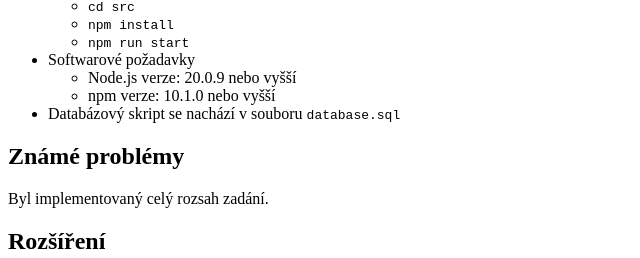
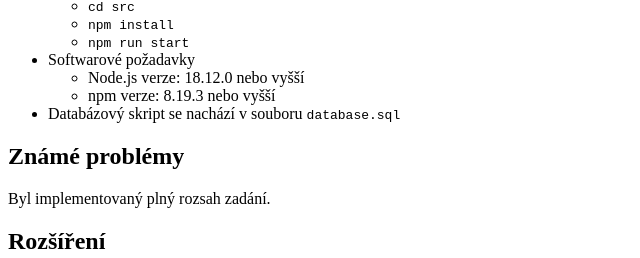
Before and after one commit to fix1t/but-iis-iot-is, a plain HTML site: page doc/doc.html in a window 1280 px wide. Shown: the part 1778-2036 px from the top of the page, 0-640 px from the left. Drawn offline with Linux system fonts and the light colour scheme.

Commit message:
updated minimal versions

```diff
--- a/doc/doc.html
+++ b/doc/doc.html
@@ -123,14 +123,14 @@
 		</ul>
 		<li>Softwarové požadavky</li>
 		<ul>
-			<li>Node.js verze: 20.0.9 nebo vyšší </li>
-			<li>npm verze: 10.1.0 nebo vyšší </li>
+			<li>Node.js verze: 18.12.0 nebo vyšší </li>
+			<li>npm verze: 8.19.3 nebo vyšší </li>
 		</ul>
 		<li>Databázový skript se nachází v souboru <code>database.sql</code></li>
 	</ul>
 
 	<h2>Známé problémy</h2>
-	<p>Byl implementovaný celý rozsah zadání.</p>
+	<p>Byl implementovaný plný rozsah zadání.</p>
 
 	<h2>Rozšíření</h2>
 	<ul>
```
